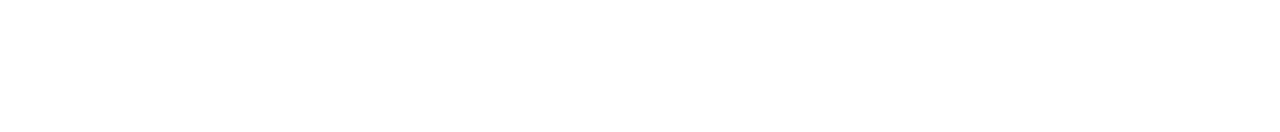
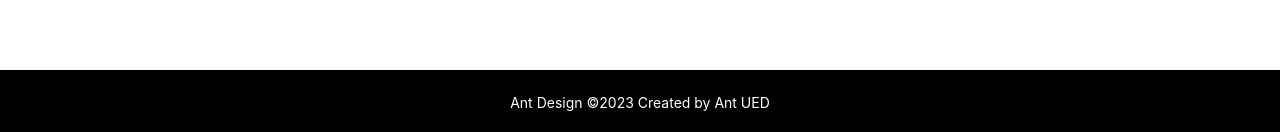
Before and after one commit to brenolimeira/open3, a React (Create React App) app: page / in a window 1280 px wide. Shown: the part 762-894 px from the top of the page. Before the commit the page ends 832 px from the top, so only its background shows below. Built offline with nearby package versions, Linux system fonts and the light colour scheme; no server answers.

Commit message:
ajustes footer

```diff
--- a/src/App.js
+++ b/src/App.js
@@ -5,6 +5,7 @@
 import { ThemeProvider, useTheme } from './context/ThemeContext';
 import { HeaderPage } from "./layout/HeaderPage";
 import { theme } from './theme';
+import FooterPage from "./layout/FooterPage";
 
 const ThemedLayout = () => {
   const { theme } = useTheme();
@@ -18,6 +19,7 @@
             <Layout className="layout" style={{ background: theme === 'light' ? '#fff' : '#333' }}>
               <Routes />
             </Layout>
+            <FooterPage />
           </Layout>
         </div>
       </ConfigProvider>
--- a/src/layout/FooterPage.js
+++ b/src/layout/FooterPage.js
@@ -6,6 +6,8 @@
     <Footer
         style={{
           textAlign: 'center',
+          backgroundColor: "#000",
+          color: "#fff",
         }}
       >
         Ant Design ©2023 Created by Ant UED
```
